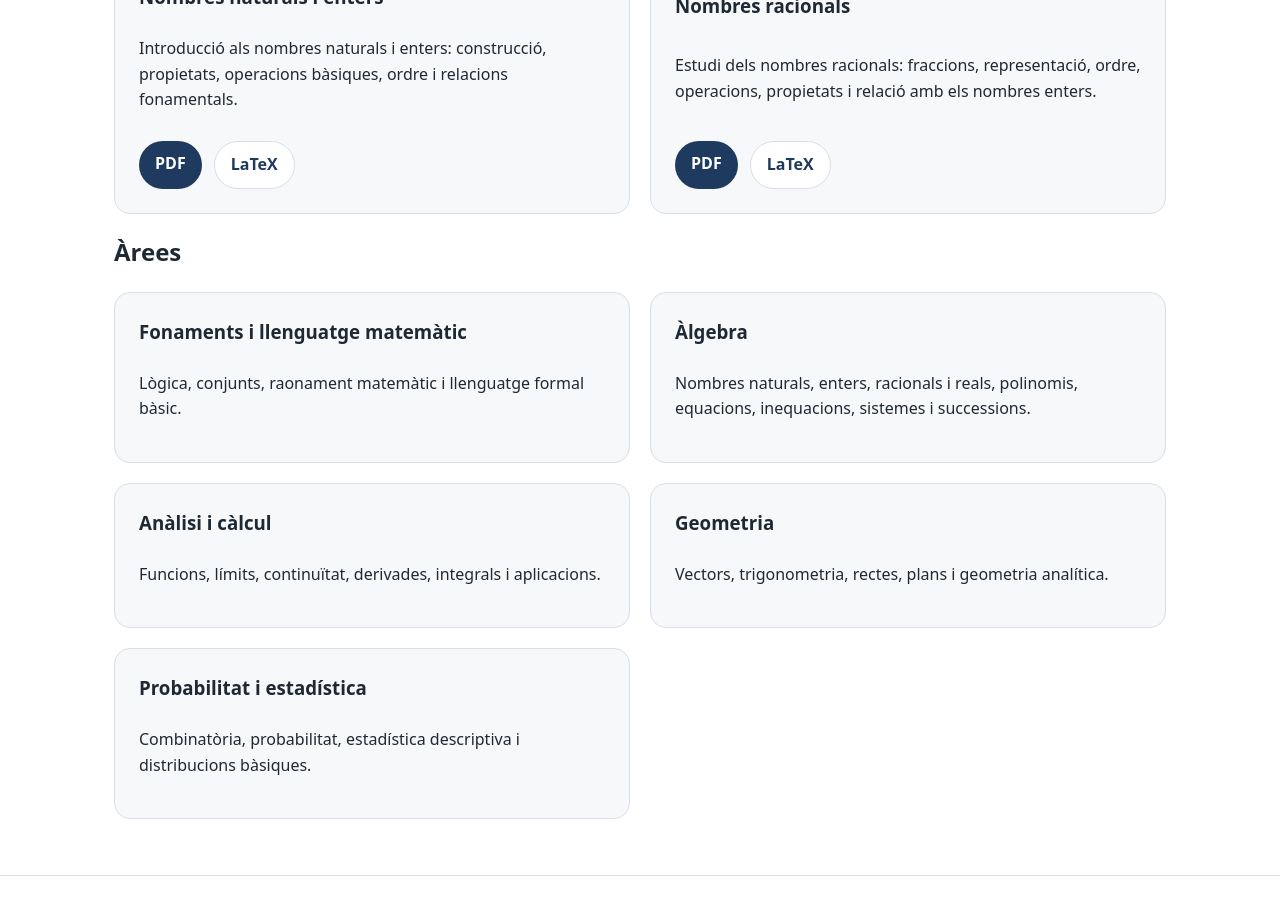
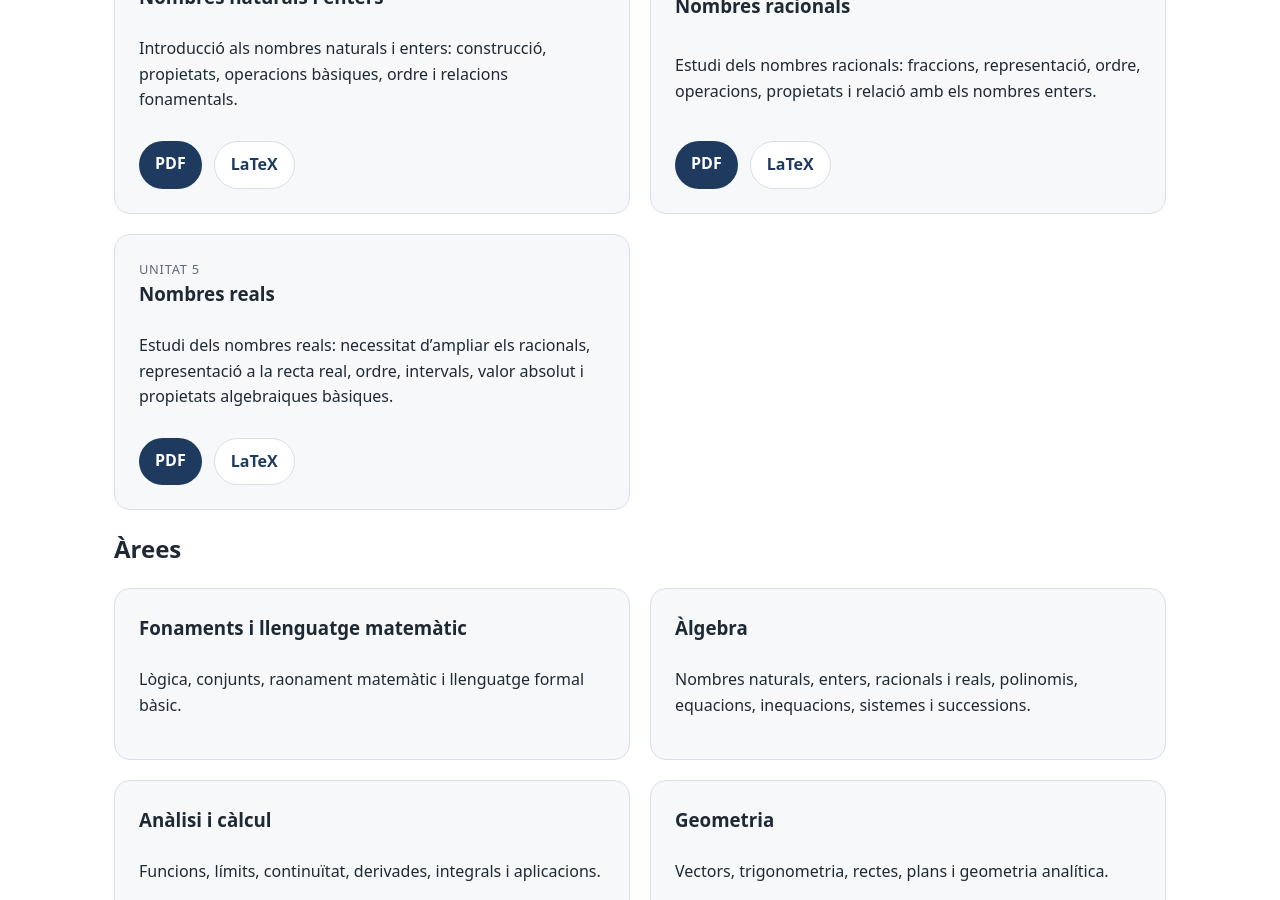
Before and after one commit to maperello/aprendes, a Jekyll site: the page built from batxillerat/index.html, in a window 1280 px wide and 900 px high, scrolled down 1050 px. Built offline with Jekyll 4.4.1, drawn with Linux system fonts in a browser that asks for light colours.

Commit message:
Add Unitat 5: Nombres reals section to index.html
Added content for Unitat 5 on nombres reals, including a description and links to PDF and LaTeX resources.

```diff
--- a/batxillerat/index.html
+++ b/batxillerat/index.html
@@ -97,6 +97,21 @@ title: Batxillerat
           <a class="button secondary" href="https://github.com/maperello/aprendes/tree/main/batxillerat/racionals">LaTeX</a>
         </div>
       </article>
+
+      <article class="material-card">
+  <p class="eyebrow">Unitat 5</p>
+  <h3>Nombres reals</h3>
+  <p>
+    Estudi dels nombres reals: necessitat d’ampliar els racionals,
+    representació a la recta real, ordre, intervals, valor absolut
+    i propietats algebraiques bàsiques.
+  </p>
+
+  <div class="card-actions">
+    <a class="button" href="{{ site.baseurl }}/batxillerat/reals/main.pdf">PDF</a>
+    <a class="button secondary" href="https://github.com/maperello/aprendes/tree/main/batxillerat/reals">LaTeX</a>
+  </div>
+  </article>
     </div>
   </div>
 </section>
```
